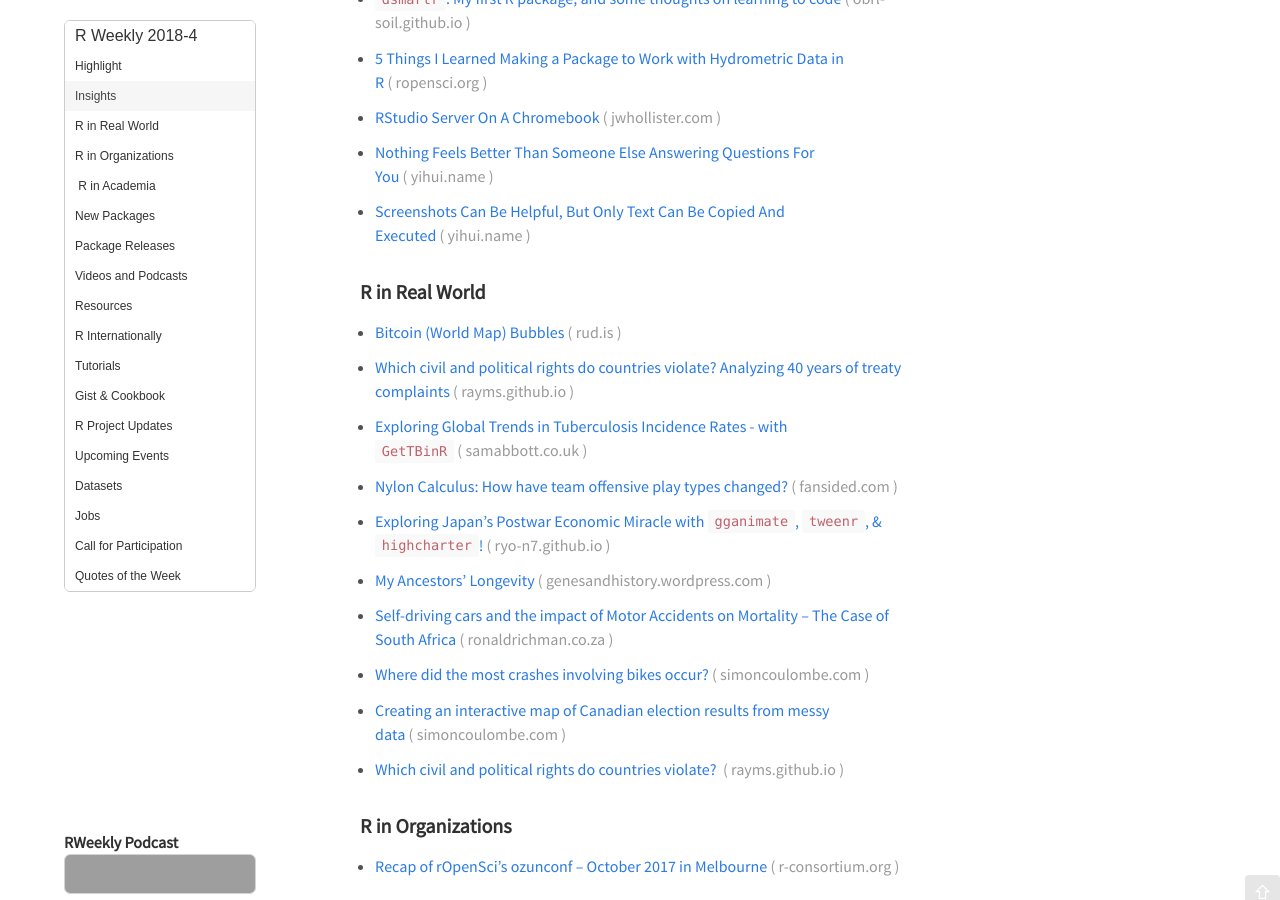
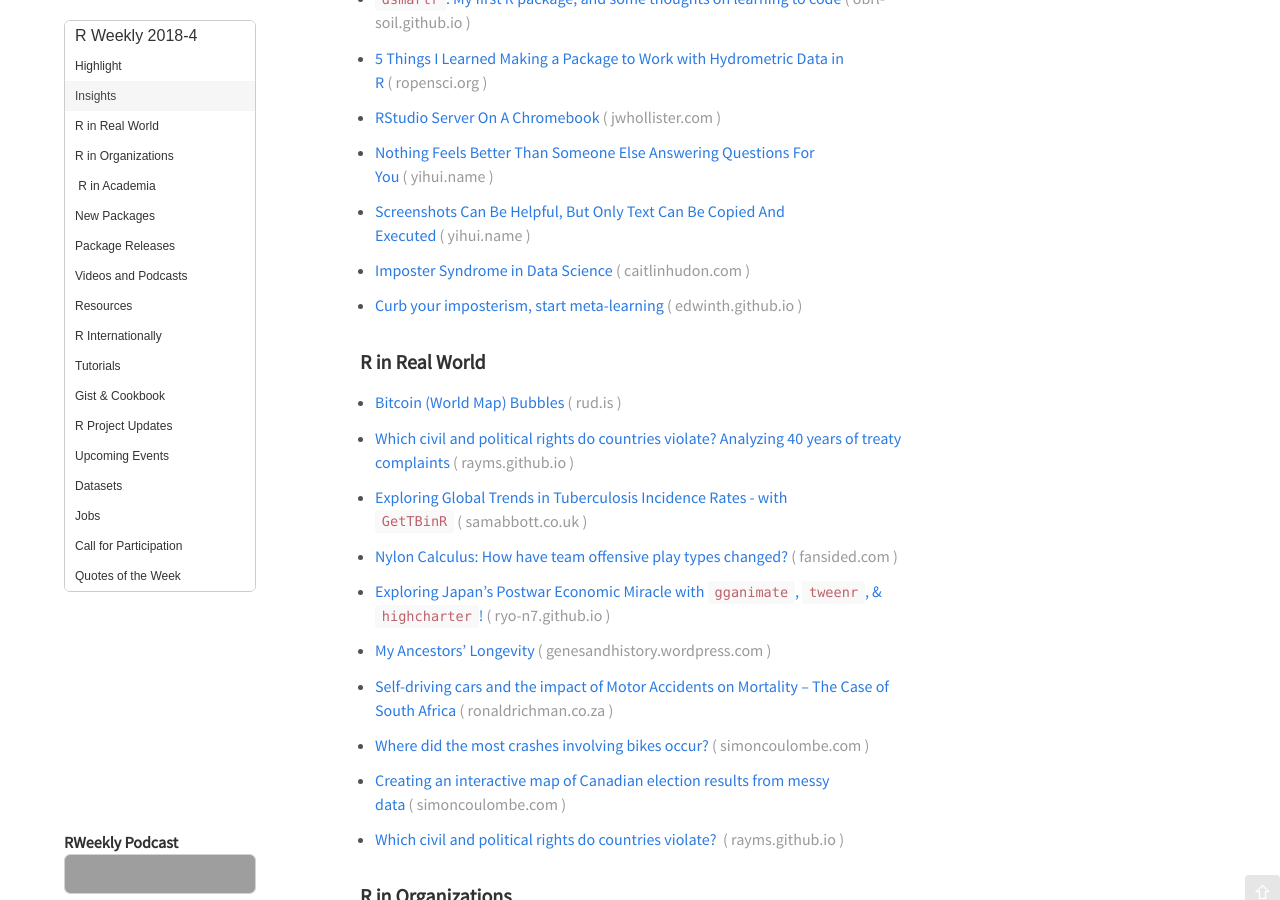
Before and after one commit to rweekly/rweekly.org, a Jekyll site: the page built from draft.md, in a window 1280 px wide and 900 px high, scrolled down 402 px. Built offline with Jekyll 4.4.1, drawn with Linux system fonts in a browser that asks for light colours; emoji names are drawn with the system emoji font; comment, search, counter and statistics services are not loaded; grey boxes are pictures that could not be loaded.

Commit message:
Update draft.md
Added "Curb your imposterism, start meta-learning" and "Imposter Syndrome in Data Science" to insights section

```diff
--- a/draft.md
+++ b/draft.md
@@ -26,6 +26,10 @@ Release Date: 2018-1-22
 + [Nothing Feels Better Than Someone Else Answering Questions For You](https://yihui.name/en/2018/01/thanks-marcel-schilling/)
 
 + [Screenshots Can Be Helpful, But Only Text Can Be Copied And Executed](https://yihui.name/en/2018/01/screenshots-vs-text/)
+
++ [Imposter Syndrome in Data Science](https://caitlinhudon.com/2018/01/19/imposter-syndrome-in-data-science/)
+
++ [Curb your imposterism, start meta-learning](https://edwinth.github.io/meta-learning/)
 
 ### R in Real World
 
```
